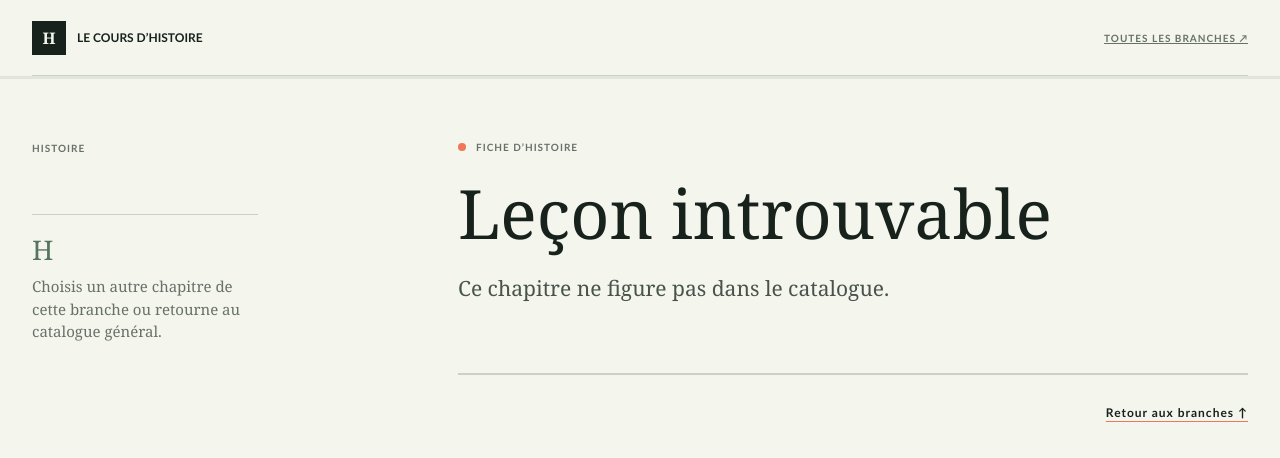
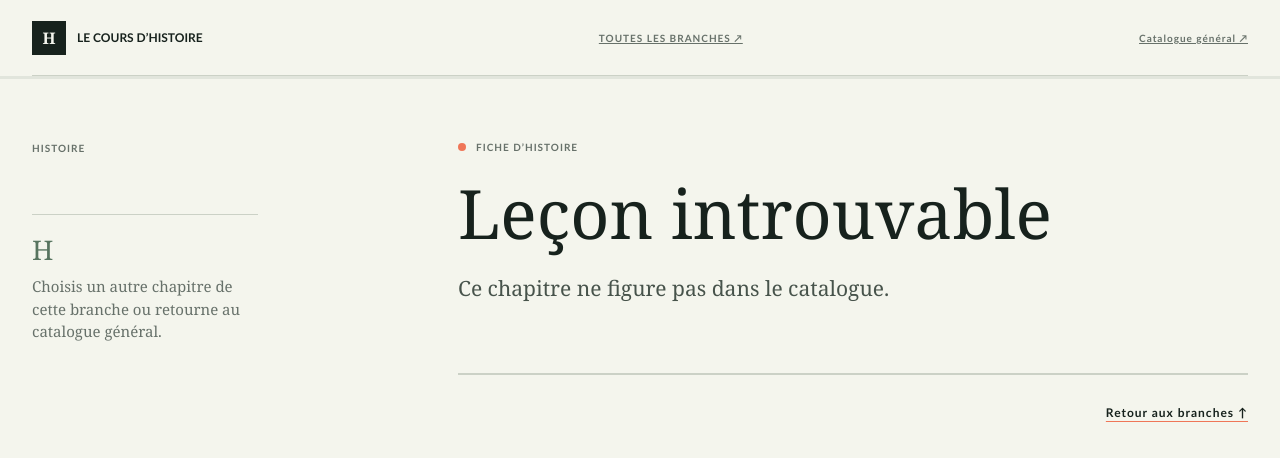
Before and after one commit to Pw-Dev-01/la-connaissance, a plain HTML site: page cours-histoire/cours.html in a window 1280 px wide. Drawn offline with Linux system fonts and the light colour scheme.

Commit message:
Update cours.html

```diff
--- a/cours-histoire/cours.html
+++ b/cours-histoire/cours.html
@@ -16,7 +16,9 @@
     <span class="wordmark-mark" aria-hidden="true">H</span>
     <span>LE COURS D’HISTOIRE</span>
   </a>
+
   <a class="edition catalogue-back" href="index.html">TOUTES LES BRANCHES ↗</a>
+  <a class="edition catalogue-back" href="../index.html">Catalogue général ↗</a>
 </header>
 
     <div class="reading-track" aria-hidden="true">
```
Lines whose indentation alone changed are shown as unchanged.
